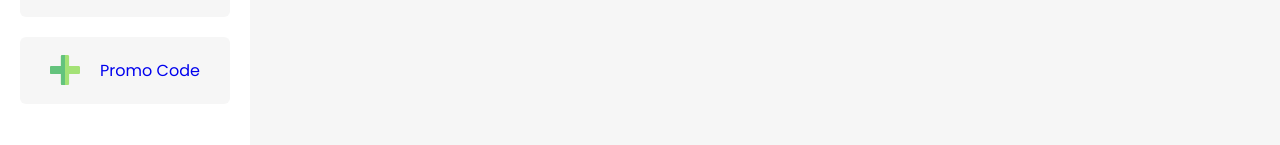
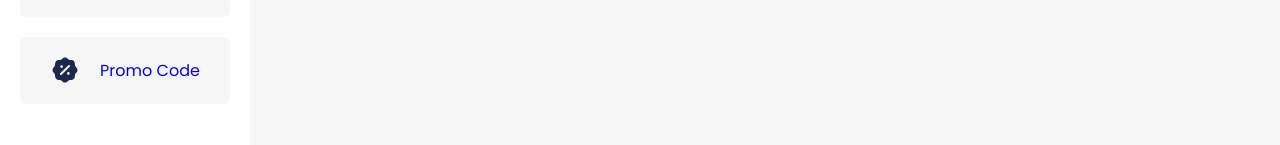
Before and after one commit to m-ahsan1/ecom-website, a React (Create React App) app in the folder admin/: page / in a window 1280 px wide. Shown: the part 334-479 px from the top of the page. Built offline with nearby package versions, Linux system fonts and the light colour scheme.

Commit message:
promo fix

```diff
--- a/admin/src/Components/Sidebar/Sidebar.jsx
+++ b/admin/src/Components/Sidebar/Sidebar.jsx
@@ -3,6 +3,7 @@ import "./Sidebar.css";
 import add_product_icon from "../Assets/Product_Cart.svg";
 import list_product_icon from "../Assets/Product_list_icon.svg";
 import plus from "../Assets/plus.svg";
+import promo from "../Assets/promocode.svg";
 import { Link } from "react-router-dom";
 
 const Sidebar = () => {
@@ -30,7 +31,7 @@ const Sidebar = () => {
 
       <Link to="/promocode" style={{ textDecoration: "none" }}>
         <div className="sidebar-item">
-          <img src={plus} alt="" style={{ height: "30px", width: "30px" }} />
+          <img src={promo} alt="" style={{ height: "30px", width: "30px" }} />
           <p>Promo Code</p>
         </div>
       </Link>
```
Also changed, not shown: admin/src/Components/Assets/promocode.svg (added).
